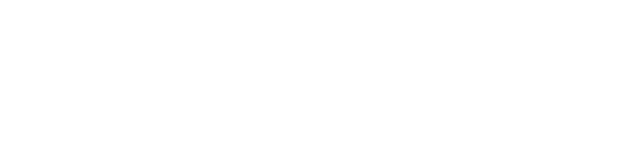
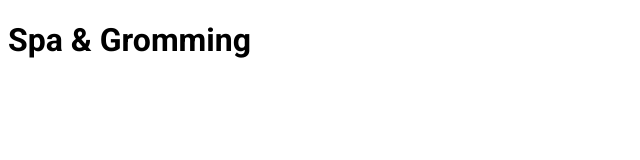
Before and after one commit to BuiTriThuc/PettSitter_Project, a plain HTML site: page pet_spa.html in a window 1280 px wide. Shown: the whole page, without its empty margins (0-640 px from the left). Drawn offline with Linux system fonts and the light colour scheme.

Commit message:
update folder img

```diff
--- a/pet_spa.html
+++ b/pet_spa.html
@@ -13,5 +13,9 @@
     />
     <link rel="stylesheet" href="./css/pet_spa.css" />
   </head>
-  <body></body>
+  <body>
+    <div>
+      <h1>Spa & Gromming</h1>
+    </div>
+  </body>
 </html>
```
